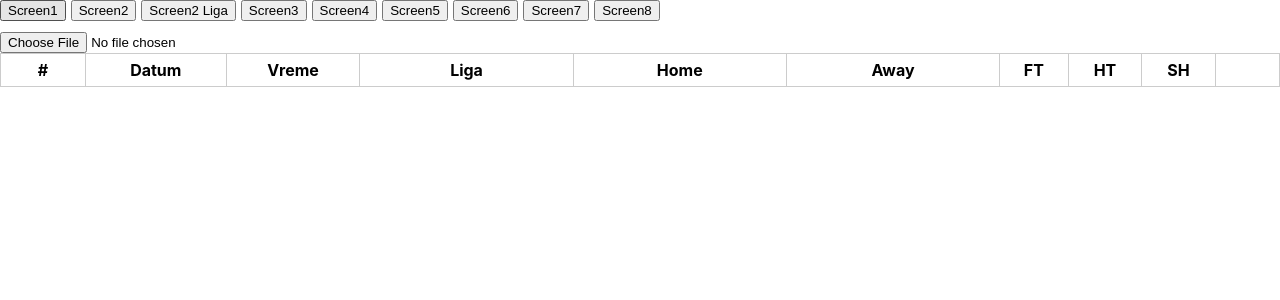
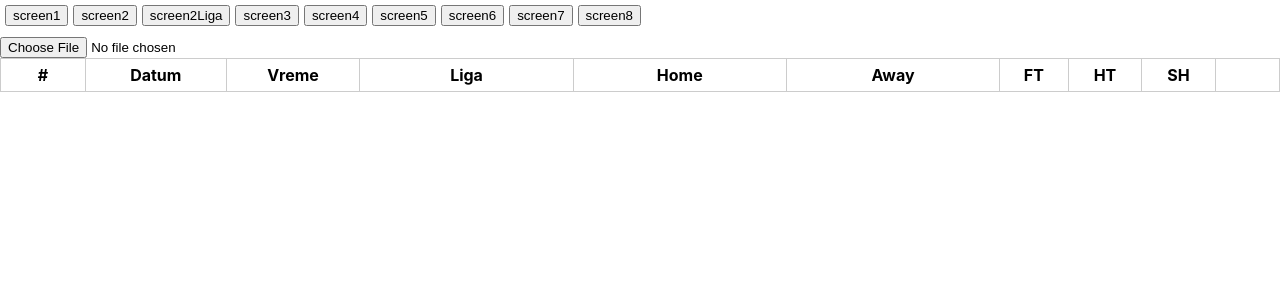
Before and after one commit to salen83/DZIDICI3, a React (Create React App) app: page / in a window 1280 px wide. Shown: the top 300 px of the page. Built offline with nearby package versions, Linux system fonts and the light colour scheme.

Commit message:
Stable local version: screens working, swipe navigation added

```diff
--- a/package.json
+++ b/package.json
@@ -11,6 +11,7 @@
     "react-dom": "^19.2.3",
     "react-router-dom": "^7.11.0",
     "react-scripts": "5.0.1",
+    "react-swipeable": "^7.0.2",
     "web-vitals": "^2.1.4",
     "xlsx": "^0.18.5"
   },
--- a/src/App.js
+++ b/src/App.js
@@ -1,4 +1,5 @@
 import React, { useState } from "react";
+import { useSwipeable } from "react-swipeable";
 
 import Screen1 from "./screens/Screen1";
 import Screen2 from "./screens/Screen2";
@@ -10,36 +11,66 @@ import Screen6 from "./screens/Screen6";
 import Screen7 from "./screens/Screen7";
 import Screen8 from "./screens/Screen8";
 
-function App() {
-  const [currentScreen, setCurrentScreen] = useState("screen1");
+const screens = [
+  "screen1",
+  "screen2",
+  "screen2Liga",
+  "screen3",
+  "screen4",
+  "screen5",
+  "screen6",
+  "screen7",
+  "screen8",
+];
+
+export default function App() {
+  const [currentScreenIndex, setCurrentScreenIndex] = useState(0);
+
+  const swipeHandlers = useSwipeable({
+    onSwipedLeft: () =>
+      setCurrentScreenIndex((i) => Math.min(i + 1, screens.length - 1)),
+    onSwipedRight: () =>
+      setCurrentScreenIndex((i) => Math.max(i - 1, 0)),
+    trackMouse: true,
+    preventDefaultTouchmoveEvent: false, // dozvoljava pinch/zoom
+  });
+
+  const renderScreen = () => {
+    switch (screens[currentScreenIndex]) {
+      case "screen1":
+        return <Screen1 />;
+      case "screen2":
+        return <Screen2 />;
+      case "screen2Liga":
+        return <Screen2Liga />;
+      case "screen3":
+        return <Screen3 />;
+      case "screen4":
+        return <Screen4 />;
+      case "screen5":
+        return <Screen5 />;
+      case "screen6":
+        return <Screen6 />;
+      case "screen7":
+        return <Screen7 />;
+      case "screen8":
+        return <Screen8 />;
+      default:
+        return <Screen1 />;
+    }
+  };
 
   return (
-    <div>
-      <div style={{ display: "flex", gap: "5px", flexWrap: "wrap", marginBottom: "10px" }}>
-        <button onClick={() => setCurrentScreen("screen1")}>Screen1</button>
-        <button onClick={() => setCurrentScreen("screen2")}>Screen2</button>
-        <button onClick={() => setCurrentScreen("screen2liga")}>Screen2 Liga</button>
-        <button onClick={() => setCurrentScreen("screen3")}>Screen3</button>
-        <button onClick={() => setCurrentScreen("screen4")}>Screen4</button>
-        <button onClick={() => setCurrentScreen("screen5")}>Screen5</button>
-        <button onClick={() => setCurrentScreen("screen6")}>Screen6</button>
-        <button onClick={() => setCurrentScreen("screen7")}>Screen7</button>
-        <button onClick={() => setCurrentScreen("screen8")}>Screen8</button>
+    <div {...swipeHandlers} style={{ touchAction: "pan-y pinch-zoom" }}>
+      <div style={{ display: "flex", gap: "5px", flexWrap: "wrap", margin: "5px" }}>
+        {screens.map((screen, idx) => (
+          <button key={screen} onClick={() => setCurrentScreenIndex(idx)}>
+            {screen}
+          </button>
+        ))}
       </div>
 
-      <div>
-        {currentScreen === "screen1" && <Screen1 />}
-        {currentScreen === "screen2" && <Screen2 />}
-        {currentScreen === "screen2liga" && <Screen2Liga />}
-        {currentScreen === "screen3" && <Screen3 />}
-        {currentScreen === "screen4" && <Screen4 />}
-        {currentScreen === "screen5" && <Screen5 />}
-        {currentScreen === "screen6" && <Screen6 />}
-        {currentScreen === "screen7" && <Screen7 />}
-        {currentScreen === "screen8" && <Screen8 />}
-      </div>
+      <div style={{ marginTop: "10px" }}>{renderScreen()}</div>
     </div>
   );
 }
-
-export default App;
```
Also changed, not shown: src/context/MatchesContext.js (added, +29 -0 lines), 1 other file (tests, documents, lock files or other folders).
